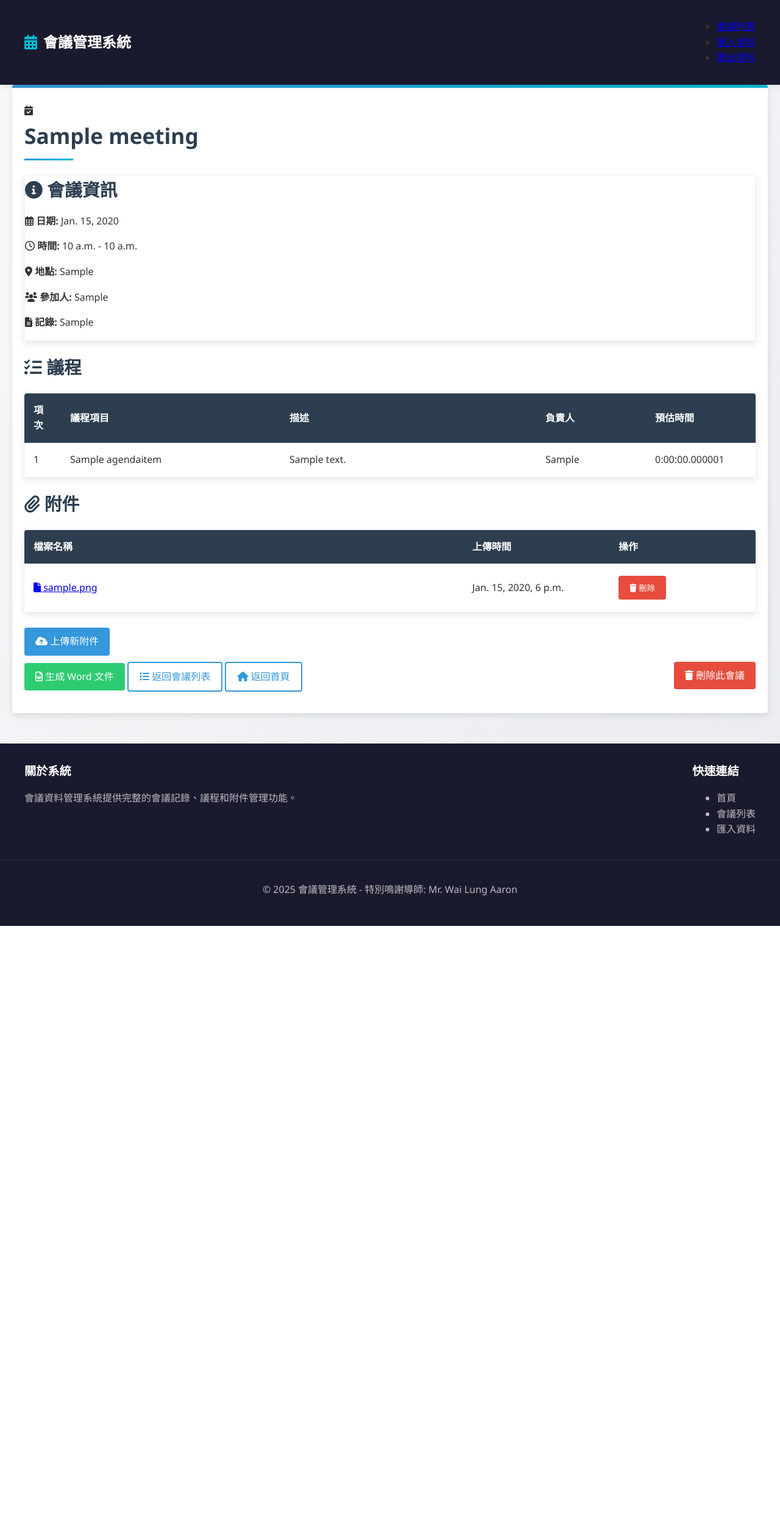
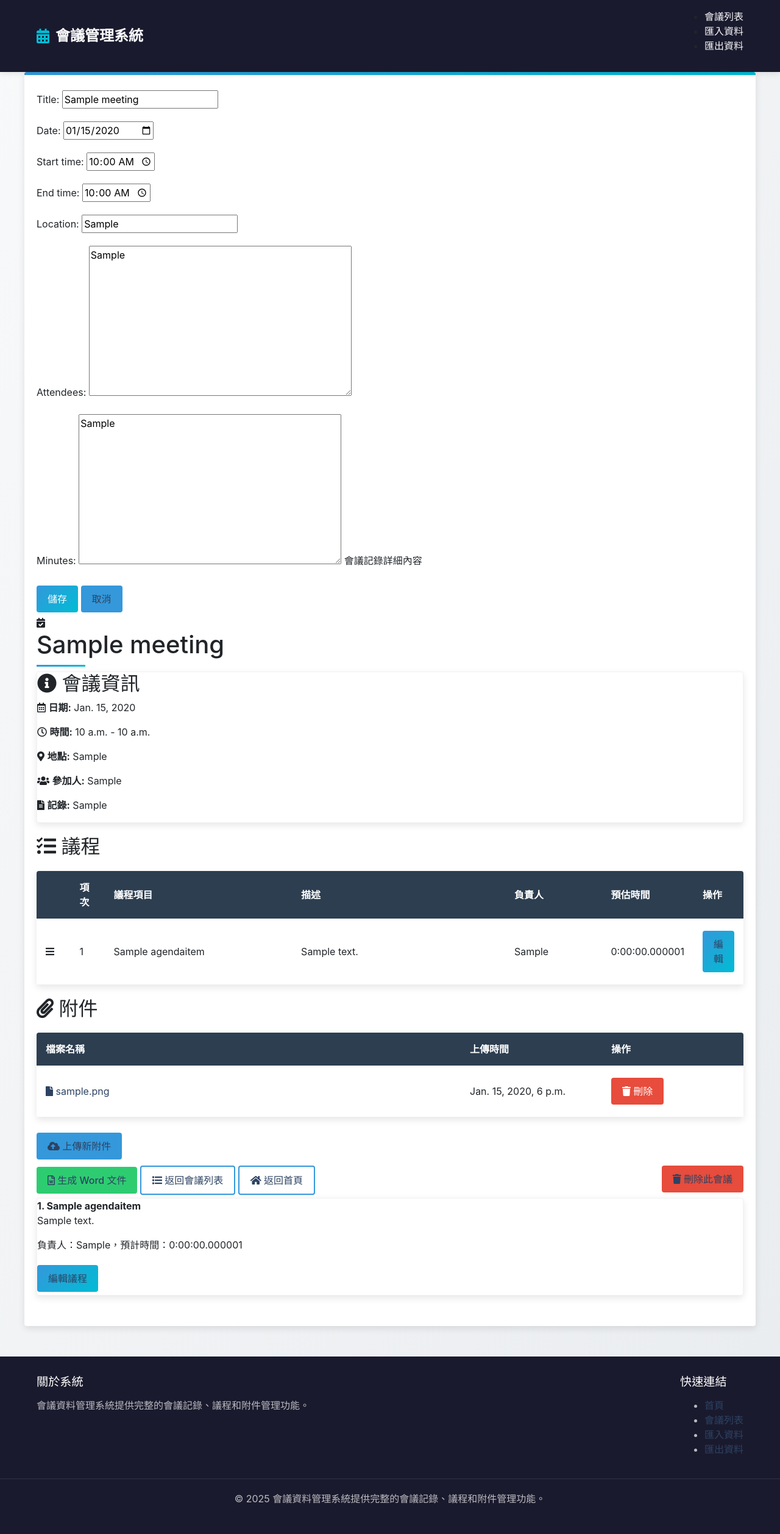
Before and after one commit to JTKC00/ERB-homework, a Django app: page /meetings/meeting/1/?edit=1 in a window 1280 px wide. Shown: the whole page at 61% size. Before the commit the page ends 1518 px from the top, so only its background shows below. Run offline with Django 5.2, Linux system fonts and the light colour scheme; tables that the repository leaves empty hold one stand-in row (values such as "Sample post"); some libraries are stand-ins or nearby versions.

Commit message:
edit function and reorder agenda items function

```diff
--- /dev/null
+++ b/meetings/forms.py
@@ -0,0 +1,17 @@
+from django import forms
+from .models import Meeting, AgendaItem
+
+class MeetingForm(forms.ModelForm):
+    class Meta:
+        model = Meeting
+        fields = ['title', 'date', 'start_time', 'end_time', 'location', 'attendees', 'minutes']
+        widgets = {
+            'date': forms.DateInput(attrs={'type': 'date'}),
+            'start_time': forms.TimeInput(attrs={'type': 'time'}),
+            'end_time': forms.TimeInput(attrs={'type': 'time'}),
+        }
+
+class AgendaItemForm(forms.ModelForm):
+    class Meta:
+        model = AgendaItem
+        fields = ['item_title', 'description', 'responsible_person', 'estimated_time']
--- a/meetings/urls.py
+++ b/meetings/urls.py
@@ -14,4 +14,5 @@ urlpatterns = [
     path('delete-selected/', views.delete_selected_meetings, name='delete_selected_meetings'),  # 新增批量刪除路由
     path('delete_all/', views.delete_all_meetings, name='delete_all_meetings'),  # 新增批量刪除所有會議路由
     path('attachment/<int:attachment_id>/delete/', views.delete_attachment, name='delete_attachment'),  # 刪除附件路由
+    path('meeting/<int:meeting_id>/reorder_agenda/', views.reorder_agenda, name='reorder_agenda'),
 ]
--- a/meetings/views.py
+++ b/meetings/views.py
@@ -1,52 +1,31 @@
-import os
-import csv
-import re
-import tempfile
-import shutil
-from io import StringIO
-from datetime import timedelta
-from django.shortcuts import render, redirect, get_object_or_404
+import os # os 用於處理檔案和目錄
+import csv # csv 用於處理 CSV 檔案
+import re # re 用於正則表達式處理
+import tempfile # tempfile 用於創建臨時目錄
+import shutil # shutil 用於檔案和目錄的高級操作
+from io import StringIO # StringIO 用於處理字串作為檔案
+from datetime import timedelta # timedelta 用於處理時間差
+from django.shortcuts import render, redirect, get_object_or_404 # render 用於渲染模板，redirect 用於重定向，get_object_or_404 用於獲取物件或返回 404
 from .models import Meeting, AgendaItem, Attachment
-from docx import Document
-from django.core.files.storage import default_storage
-from django.http import HttpResponse, HttpResponseBadRequest
+from .forms import MeetingForm, AgendaItemForm # MeetingForm 用於處理會議表單
+from docx import Document # Document 用於處理 Word 檔案
+from django.core.files.storage import default_storage # default_storage 用於處理檔案儲存
+from django.http import HttpResponse, HttpResponseBadRequest # HttpResponse 用於返回 HTTP 響應，HttpResponseBadRequest 用於返回 400 錯誤
 from .resources import MeetingWithDetailsResource
-from tablib import Dataset
+from tablib import Dataset # Dataset 用於處理資料集
 from django.core.paginator import Paginator
-import zipfile
-from django.core.exceptions import ObjectDoesNotExist
-from django.utils.text import slugify
-from django.db.models import Q
-from django.contrib import messages
+import zipfile # zipfile 用於處理 ZIP 檔案
+from django.core.exceptions import ObjectDoesNotExist # ObjectDoesNotExist 用於處理物件不存在的情況
+from django.utils.text import slugify # slugify 用於生成 URL 安全的字串
+from django.db.models import Q # Q 用於複雜查詢
+from django.contrib import messages # messages 用於顯示用戶消息
+from django.core.files import File # File 用於處理檔案儲存
+from django.views.decorators.csrf import csrf_exempt
+from django.http import JsonResponse
+import json
+
 
 # Create your views here.
-
-def meeting_detail(request, meeting_id):
-    meeting = Meeting.objects.get(id=meeting_id)
-    agenda_items = AgendaItem.objects.filter(meeting=meeting)
-    attachments = Attachment.objects.filter(meeting=meeting)
-    return render(request, 'meetings/meeting_detail.html', {
-        'meeting': meeting,
-        'agenda_items': agenda_items,
-        'attachments': attachments,
-    })
-
-def upload_attachment(request, meeting_id):
-    if request.method == 'POST' and request.FILES.get('attachment_file'):
-        meeting = Meeting.objects.get(id=meeting_id)
-        uploaded_file = request.FILES['attachment_file']
-
-        # 創建有意義的檔案名稱：日期_會議標題_原檔名
-        date_str = meeting.date.strftime('%Y%m%d')
-        title_slug = slugify(meeting.title)[:30]  # 限制標題長度
-        original_name = uploaded_file.name
-        file_extension = os.path.splitext(original_name)[1]
-        meaningful_filename = f"{date_str}_{title_slug}_{original_name}"
-
-        attachment = Attachment(meeting=meeting)
-        attachment.file.save(meaningful_filename, uploaded_file, save=True)
-        return redirect('meetings:meeting_detail', meeting_id=meeting.id)
-    return render(request, 'meetings/upload.html', {'meeting_id': meeting_id})
 
 def export_meetings(request):
     # 創建臨時目錄
@@ -190,7 +169,7 @@ def import_meetings(request):
                                                         attachment_file_path = os.path.join(temp_dir, 'attachments', file_name)
                                                         if os.path.exists(attachment_file_path):
                                                             # 複製檔案到 media 目錄
-                                                            from django.core.files import File
+
                                                             with open(attachment_file_path, 'rb') as f:
                                                                 django_file = File(f, name=file_name)
                                                                 Attachment.objects.create(
@@ -315,13 +294,36 @@ def import_meetings(request):
     return render(request, 'import/import_form.html')
 
 def meeting_detail(request, meeting_id):
-    meeting = Meeting.objects.get(id=meeting_id)
+    meeting = get_object_or_404(Meeting, id=meeting_id)
     agenda_items = AgendaItem.objects.filter(meeting=meeting)
     attachments = Attachment.objects.filter(meeting=meeting)
+
+    edit_agenda_id = request.GET.get('edit_agenda')
+    agenda_form = None
+
+    if request.method == 'POST' and 'agenda_form' in request.POST:
+        agenda_id = request.POST.get('agenda_id')
+        agenda_item = get_object_or_404(AgendaItem, id=agenda_id)
+        agenda_form = AgendaItemForm(request.POST, instance=agenda_item)
+        if agenda_form.is_valid():
+            agenda_form.save()
+            messages.success(request, "議程已更新")
+            return redirect('meetings:meeting_detail', meeting_id=meeting_id)
+    elif edit_agenda_id:
+        # 進入編輯模式時，產生對應議程的表單
+        agenda_item = get_object_or_404(AgendaItem, id=edit_agenda_id)
+        agenda_form = AgendaItemForm(instance=agenda_item)
+
+    form = MeetingForm(instance=meeting)
+
     return render(request, 'meetings/meeting_detail.html', {
         'meeting': meeting,
         'agenda_items': agenda_items,
         'attachments': attachments,
+        'form': form,
+        'edit_mode': request.GET.get('edit') == '1',
+        'agenda_form': agenda_form,
+        'edit_agenda_id': edit_agenda_id,
     })
 
 def meeting_list(request):
@@ -365,6 +367,23 @@ def meeting_list(request):
         'sort_by': sort_by,
     }
     return render(request, 'meetings/meeting_list.html', context)
+
+def upload_attachment(request, meeting_id):
+    if request.method == 'POST' and request.FILES.get('attachment_file'):
+        meeting = Meeting.objects.get(id=meeting_id)
+        uploaded_file = request.FILES['attachment_file']
+
+        # 創建有意義的檔案名稱：日期_會議標題_原檔名
+        date_str = meeting.date.strftime('%Y%m%d')
+        title_slug = slugify(meeting.title)[:30]  # 限制標題長度
+        original_name = uploaded_file.name
+        file_extension = os.path.splitext(original_name)[1]
+        meaningful_filename = f"{date_str}_{title_slug}_{original_name}"
+
+        attachment = Attachment(meeting=meeting)
+        attachment.file.save(meaningful_filename, uploaded_file, save=True)
+        return redirect('meetings:meeting_detail', meeting_id=meeting.id)
+    return render(request, 'meetings/upload.html', {'meeting_id': meeting_id})
 
 def delete_meeting(request, meeting_id):
     meeting = get_object_or_404(Meeting, id=meeting_id)
@@ -486,3 +505,13 @@ def delete_attachment(request, attachment_id):
 
     # 無論是 GET 還是 POST 請求，都會重定向回會議詳情頁
     return redirect('meetings:meeting_detail', meeting_id=meeting_id)
+
+@csrf_exempt
+def reorder_agenda(request, meeting_id):
+    if request.method == "POST":
+        data = json.loads(request.body)
+        ids = data.get("ids", [])
+        for idx, agenda_id in enumerate(ids, start=1):
+            AgendaItem.objects.filter(id=agenda_id, meeting_id=meeting_id).update(item_number=idx)
+        return JsonResponse({"status": "ok"})
+    return JsonResponse({"status": "fail"}, status=400)
--- a/templates/base.html
+++ b/templates/base.html
@@ -4,21 +4,25 @@
     <meta charset="UTF-8">
     <meta name="viewport" content="width=device-width, initial-scale=1.0">
     <title>{% block title %}會議管理系統{% endblock %}</title>
-    <link rel="stylesheet" href="https://cdnjs.cloudflare.com/ajax/libs/font-awesome/6.0.0/css/all.min.css">
+    <link rel="stylesheet" href="/static/css/all.css">
     <link rel="stylesheet" href="/static/css/tech-style.css">
+    <link rel="stylesheet" href="/static/css/admin.css">
+    <link rel="stylesheet" href="/static/css/bootstrap.css">
+    <link rel="stylesheet" href="/static/css/custom.css">
+    <link rel="stylesheet" href="/static/css/style.css">
     {% block extra_css %}{% endblock %}
 </head>
 <body>
     <!-- 導航欄 -->
     <nav class="tech-navbar">
         <div class="tech-nav-container">
-            <a href="{% url 'pages:home' %}" class="tech-brand">
+            <a href="{% url 'pages:home' %}" class="tech-brand text-light">
                 <i class="fas fa-calendar-alt"></i> 會議管理系統
             </a>
             <ul class="tech-nav-list">
-                <li><a href="{% url 'meetings:meeting_list' %}" class="tech-nav-link">會議列表</a></li>
-                <li><a href="{% url 'meetings:import_meetings' %}" class="tech-nav-link">匯入資料</a></li>
-                <li><a href="{% url 'meetings:export_meetings' %}" class="tech-nav-link">匯出資料</a></li>
+                <li><a href="{% url 'meetings:meeting_list' %}" class="tech-nav-link text-light">會議列表</a></li>
+                <li><a href="{% url 'meetings:import_meetings' %}" class="tech-nav-link text-light">匯入資料</a></li>
+                <li><a href="{% url 'meetings:export_meetings' %}" class="tech-nav-link text-light">匯出資料</a></li>
             </ul>
         </div>
     </nav>
@@ -58,16 +62,22 @@
                     <li><a href="{% url 'pages:home' %}">首頁</a></li>
                     <li><a href="{% url 'meetings:meeting_list' %}">會議列表</a></li>
                     <li><a href="{% url 'meetings:import_meetings' %}">匯入資料</a></li>
+                    <li><a href="{% url 'meetings:export_meetings' %}">匯出資料</a></li>
                 </ul>
             </div>
         </div>
         <div class="tech-footer-bottom">
-            <p>&copy; 2025 會議管理系統 - 特別鳴謝導師: Mr. Wai Lung Aaron</p>
+            <p>&copy; 2025 會議資料管理系統提供完整的會議記錄、議程和附件管理功能。</p>
         </div>
     </footer>
 
     <!-- JS腳本 -->
-    <script src="https://code.jquery.com/jquery-3.6.0.min.js"></script>
+    <script src="/static/js/bootstrap.bundle.min.js"></script>
+    <script src="/static/js/infinite.min.js"></script>
+    <script src="/static/js/jquery-3.3.1.min.js"></script>
+    <script src="/static/js/jquery.waypoints.min.js"></script>
+    <script src="/static/js/lightbox.min.min.js"></script>
+    <script src="/static/js/main.js"></script>
     {% block extra_js %}{% endblock %}
 </body>
 </html>
--- a/templates/meetings/meeting_detail.html
+++ b/templates/meetings/meeting_detail.html
@@ -3,6 +3,24 @@
 {% block title %}{{ meeting.title }} | 會議管理系統{% endblock %}
 
 {% block content %}
+{% if edit_mode %}
+  <form method="post">
+    {% csrf_token %}
+    {{ form.as_p }}
+    <button type="submit" class="tech-btn tech-btn-primary">儲存</button>
+    <a href="{% url 'meetings:meeting_detail' meeting.id %}" class="tech-btn">取消</a>
+  </form>
+{% else %}
+  <!-- 原本的會議詳情顯示 -->
+  <h2>{{ meeting.title }}</h2>
+  <p>日期：{{ meeting.date }}</p>
+  <p>時間：{{ meeting.start_time }} - {{ meeting.end_time }}</p>
+  <p>地點：{{ meeting.location }}</p>
+  <p>參加人：{{ meeting.attendees }}</p>
+  <p>記錄：{{ meeting.minutes }}</p>
+  <a href="?edit=1" class="tech-btn tech-btn-primary">編輯</a>
+{% endif %}
+
 <div class="tech-header">
     <div class="tech-header-icon">
         <i class="fas fa-calendar-check"></i>
@@ -33,21 +51,27 @@
     <table class="tech-table">
         <thead>
             <tr>
+                <th width="5%"></th> <!-- 拖拉手柄 -->
                 <th width="5%">項次</th>
                 <th width="30%">議程項目</th>
                 <th width="35%">描述</th>
                 <th width="15%">負責人</th>
                 <th width="15%">預估時間</th>
+                <th width="10%">操作</th>
             </tr>
         </thead>
-        <tbody>
-            {% for item in agenda_items %}
-            <tr>
+        <tbody id="agenda-tbody">
+            {% for item in agenda_items|dictsort:"item_number" %}
+            <tr data-id="{{ item.id }}">
+                <td style="cursor:move;"><i class="fas fa-bars"></i></td>
                 <td>{{ item.item_number }}</td>
                 <td>{{ item.item_title }}</td>
                 <td>{{ item.description }}</td>
                 <td>{{ item.responsible_person }}</td>
                 <td>{{ item.estimated_time }}</td>
+                <td>
+                    <a href="?edit_agenda={{ item.id }}" class="tech-btn tech-btn-primary tech-btn-sm">編輯</a>
+                </td>
             </tr>
             {% endfor %}
         </tbody>
@@ -135,4 +159,56 @@
         </a>
     </div>
 </div>
+
+{% for item in agenda_items %}
+  <div class="tech-card">
+    {% if edit_agenda_id and edit_agenda_id|add:""|stringformat:"s" == item.id|stringformat:"s" %}
+      <form method="post">
+        {% csrf_token %}
+        <input type="hidden" name="agenda_form" value="1">
+        <input type="hidden" name="agenda_id" value="{{ item.id }}">
+        {{ agenda_form.as_p }}
+        <button type="submit" class="tech-btn tech-btn-primary">儲存</button>
+        <a href="{% url 'meetings:meeting_detail' meeting.id %}" class="tech-btn">取消</a>
+      </form>
+    {% else %}
+      <b>{{ item.item_number }}. {{ item.item_title }}</b>
+      <p>{{ item.description }}</p>
+      <p>負責人：{{ item.responsible_person }}，預計時間：{{ item.estimated_time }}</p>
+      <a href="?edit_agenda={{ item.id }}" class="tech-btn tech-btn-primary">編輯議程</a>
+    {% endif %}
+  </div>
+{% endfor %}
+
+<script src="https://cdn.jsdelivr.net/npm/sortablejs@1.15.0/Sortable.min.js"></script>
+<script>
+document.addEventListener('DOMContentLoaded', function() {
+    var tbody = document.getElementById('agenda-tbody');
+    if (tbody) {
+        new Sortable(tbody, {
+            animation: 150,
+            handle: '.fa-bars', // 只允許拖拉icon拖動
+            onEnd: function (evt) {
+                let ids = [];
+                tbody.querySelectorAll('tr').forEach(function(row){
+                    ids.push(row.getAttribute('data-id'));
+                });
+                fetch("{% url 'meetings:reorder_agenda' meeting.id %}", {
+                    method: "POST",
+                    headers: {
+                        "Content-Type": "application/json",
+                        "X-CSRFToken": "{{ csrf_token }}"
+                    },
+                    body: JSON.stringify({ids: ids})
+                }).then(resp => resp.json()).then(data => {
+                    if(data.status === "ok") {
+                        location.reload();
+                    }
+                });
+            }
+        });
+    }
+});
+</script>
+
 {% endblock %}
```
Also changed, not shown: meetings/admin.py (+23 -6 lines), README.md.
